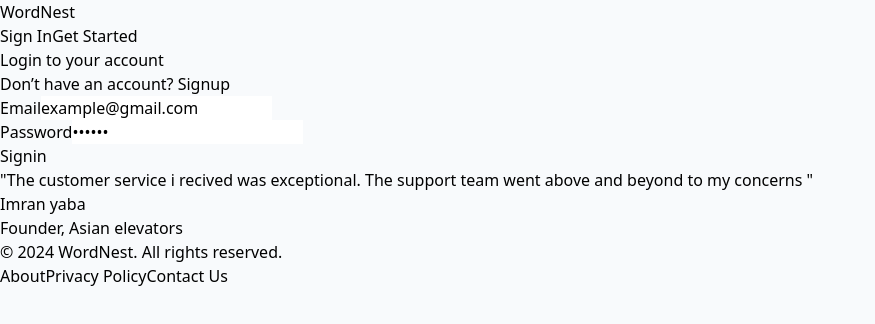
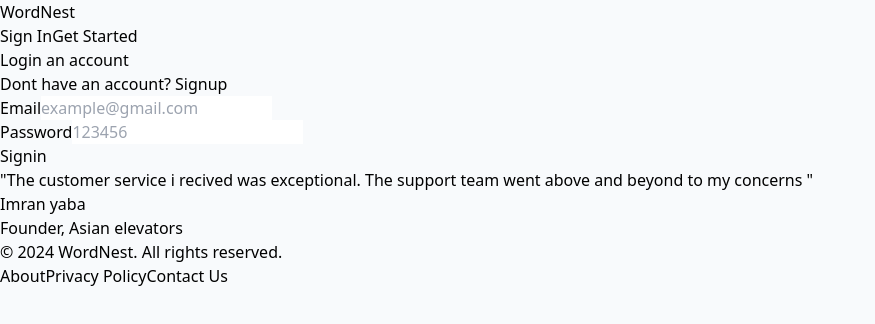
Before and after one commit to riazahmedshah/blogmedium, a React (Vite) app in the folder frontend/: page /signin in a window 1280 px wide. Shown: the top 324 px of the page, without its empty margins (0-875 px from the left). Built offline with nearby package versions, Linux system fonts and the light colour scheme.

Commit message:
add /user route and route protection

```diff
--- a/frontend/src/components/Appbar.tsx
+++ b/frontend/src/components/Appbar.tsx
@@ -1,25 +1,33 @@
 // import { Avatar } from "./BlogCard"
 
+import { useContext } from "react"
 import { Link } from "react-router-dom"
+import UserContext from "./UserContext"
+import { Avatar } from "./BlogCard";
 
 
 
 
 const Appbar = () => {
 
+  const {loggedInUser} = useContext(UserContext);
+
+  console.log(loggedInUser);
 
 
 
   return (
       <header className="max-w-screen-2xl xl:px-28 px-4 bg-slate-100 border-b top-0 left-0 right-0 ">
         <nav className="flex items-center justify-between container md:py-4 pt-4 pb-3">
-          <Link to={"/"}><div className="text-xl font-bold">WordNest</div></Link>
-          <div className="flex flex-row items-center gap-3">
+           <Link to={"/"}><div className="text-xl font-bold">WordNest</div></Link>
+
+
+          {!loggedInUser ? <div className="flex flex-row items-center gap-3">
             <Link to="/signin" className="text-gray-600 hover:text-gray-900">Sign In</Link>
             <Link to="/signup">
               <button className="bg-blue-500 hover:bg-blue-600 text-white px-4 py-2 rounded">Get Started</button>
             </Link>
-          </div>
+          </div> : <Avatar size={50} name={loggedInUser.name || "U"}/>}
         </nav>
       </header>
   )
--- a/frontend/src/components/BlogCard.tsx
+++ b/frontend/src/components/BlogCard.tsx
@@ -38,7 +38,7 @@
 
     return (
       <div
-        className={`relative inline-flex items-center justify-center ${sizeClass} overflow-hidden bg-gray-300 rounded-full dark:bg-gray-600`}
+        className={`relative inline-flex items-center justify-center ${sizeClass} overflow-hidden bg-slate-400 rounded-full dark:bg-gray-600`}
         style={{ width: `${size}px`, height: `${size}px` }} // Use inline style as a fallback for dynamic sizes
       >
         <span className="font-medium text-gray-600 dark:text-gray-300">{name[0]}</span>
--- a/frontend/src/components/FullBlog.tsx
+++ b/frontend/src/components/FullBlog.tsx
@@ -1,11 +1,10 @@
-import Appbar from "./Appbar"
+
 import { Avatar } from "./BlogCard"
 import { Blog } from "./hooks/useBlogs"
 
 export const FullBlog = ({blog} : {blog : Blog}) => {
     return(
         <div>
-                <Appbar/>
             <div className="flex justify-center">
                 <div className="grid grid-cols-12 px-10 w-full  max-w-screen-xl pt-12">
                     <div className="col-span-8">
--- a/frontend/src/components/InputFields.tsx
+++ b/frontend/src/components/InputFields.tsx
@@ -1,29 +1,19 @@
-import { ChangeEvent } from "react";
+import { ChangeEvent } from "react"
 
-interface InputFieldsProps {
+interface inputFields {
     label: string;
-    type?: string; // Optional type
+    type?: string; // Make this optional if you want to allow default type
     placeholder: string;
-    value: string; // Accepts the value
-    onChange: (e: ChangeEvent<HTMLInputElement>) => void; // Function to handle change
+    //value: string; // Add this line to accept the value
+    onChange: (e: ChangeEvent<HTMLInputElement>) => void;
+}
+const InputFields = ({label, placeholder, onChange, type}:inputFields) => {
+    return(
+    <div>
+        <label className="block mb-2 text-lg font-semibold text-gray-900 dark:text-white">{label}</label>
+        <input onChange={onChange} type={type || "text"} id="first_name" className="bg-gray-50 border border-gray-300 text-gray-900 mb-2 text-sm rounded-lg focus:ring-blue-500 focus:border-blue-500 block w-full p-2.5 dark:bg-gray-700 dark:border-gray-600 dark:placeholder-gray-400 dark:text-white dark:focus:ring-blue-500 dark:focus:border-blue-500" placeholder={placeholder} required />
+    </div>
+    )
 }
 
-const InputFields = ({ label, placeholder, onChange, type, value }: InputFieldsProps) => {
-    return (
-        <div>
-            <label className="block mb-2 text-lg font-semibold text-gray-900 dark:text-white">
-                {label}
-            </label>
-            <input
-                onChange={onChange}
-                type={type || "text"} // Default to "text" if no type provided
-                value={value} // Bind the value here
-                className="bg-gray-50 border border-gray-300 text-gray-900 mb-2 text-sm rounded-lg focus:ring-blue-500 focus:border-blue-500 block w-full p-2.5 dark:bg-gray-700 dark:border-gray-600 dark:placeholder-gray-400 dark:text-white dark:focus:ring-blue-500 dark:focus:border-blue-500"
-                placeholder={placeholder}
-                required
-            />
-        </div>
-    );
-};
-
-export default InputFields;
+export default InputFields
--- a/frontend/src/components/Signin.tsx
+++ b/frontend/src/components/Signin.tsx
@@ -1,75 +1,72 @@
 import {SigninInput} from "../../../common/src/index"
+//import { SigninInput } from "@riyazsh9311/medium-common"
 import axios from "axios";
-import { useState } from "react";
-import { Link, useNavigate } from "react-router-dom";
+import { useContext, useEffect, useState } from "react"
+import { Link, useNavigate } from "react-router-dom"
 import { BACKEND_URL } from "../config";
 import InputFields from "./InputFields";
+import UserContext from "./UserContext";
+// import UserContext from "./UserContext";
 
-const Signin = ({ type }: { type: "Signin" }) => {
+
+
+const Signin = ({type} : {type:"Signin"}) => {
+    // const { setLoggedInUser } = useContext(UserContext)
     const navigate = useNavigate();
     const [postInputs, setPostInputs] = useState<SigninInput>({
-        email: "example@gmail.com",
-        password: "123456"
+        email: "",
+        password:""
     });
 
-    const handleCreateUser = async () => {
-        try {
-            const response = await axios.post(`${BACKEND_URL}/api/v1/user/signin`, postInputs);
-            const jwt = response.data;
-            localStorage.setItem("token", jwt);
-            navigate("/blogs");
-        } catch (error) {
-            console.error("Error signing in:", error);
-            // Handle error (show notification, etc.)
+    const handleCreateUser = async() => {
+        const response = await axios.post(`${BACKEND_URL}/api/v1/user/signin`,postInputs)
+        const jwt = response.data.token;
+        // const user = response.data.user;
+        // setLoggedInUser(user);
+        localStorage.setItem("token", jwt)
+        //navigate("/blogs")
+    };
+
+    const { loggedInUser } = useContext(UserContext);
+
+    useEffect(() => {
+        if (loggedInUser) {
+            navigate("/blogs"); // Redirect to login if not logged in
         }
-    };
+    }, [loggedInUser, navigate]);
+
 
   return (
     <div className="h-screen flex justify-center flex-col">
         <div className="flex justify-center">
             <div>
+                <div>
                 <div className="px-10">
-                        <h1 className="font-extrabold text-3xl tracking-tight">Login to your account</h1>
-                        <p className="px-5 text-slate-400">
-                            Don’t have an account? <Link className="underline" to="/signup">Signup</Link>
-                        </p>
+                    <h1 className="font-extrabold text-3xl tracking-tight">Login an account</h1>
+                    <p className="px-5 text-slate-400">Dont have an account? <Link className="underline" to="/signup">Signup</Link></p>
                 </div>
             <div className="mt-6">
-                        <InputFields
-                            label="Email"
-                            placeholder="example@gmail.com"
-                            value={postInputs.email} // Bind the value here
-                            onChange={(e) => {
-                                setPostInputs(prev => ({
-                                    ...prev,
+
+                <InputFields label="Email" placeholder="example@gmail.com" onChange={(e) => {
+                    setPostInputs({
+                        ...postInputs,
                         email: e.target.value
-                                }));
-                            }}
-                        />
-                        <InputFields
-                            label="Password"
-                            type="password"
-                            placeholder="123456"
-                            value={postInputs.password} // Bind the value here
-                            onChange={(e) => {
-                                setPostInputs(prev => ({
-                                    ...prev,
+                    })
+                }}/>
+                <InputFields label="Password" type="password" placeholder="123456" onChange={(e) => {
+                    setPostInputs({
+                        ...postInputs,
                         password: e.target.value
-                                }));
-                            }}
-                        />
-                        <button
-                            onClick={handleCreateUser}
-                            type="button"
-                            className="mt-4 w-full text-white bg-gray-800 hover:bg-gray-900 focus:outline-none focus:ring-4 focus:ring-gray-300 font-medium rounded-lg text-sm px-5 py-2.5 me-2 mb-2 dark:bg-gray-800 dark:hover:bg-gray-700 dark:focus:ring-gray-700 dark:border-gray-700"
-                        >
-                            {type}
-                        </button>
+                    })
+                }}/>
+                <button onClick={handleCreateUser} type="button" className="mt-4 w-full text-white bg-gray-800 hover:bg-gray-900 focus:outline-none focus:ring-4 focus:ring-gray-300 font-medium rounded-lg text-sm px-5 py-2.5 me-2 mb-2 dark:bg-gray-800 dark:hover:bg-gray-700 dark:focus:ring-gray-700 dark:border-gray-700">{type}</button>
             </div>
             </div>
             </div>
         </div>
-    );
-};
 
-export default Signin;
+    </div>
+  )
+}
+
+export default Signin
--- a/frontend/src/pages/Blogs.tsx
+++ b/frontend/src/pages/Blogs.tsx
@@ -18,7 +18,7 @@
         <div className="max-w-6xl mx-auto px-4">
           <h2 className="text-3xl font-bold text-center mb-8">Recent Blogs</h2>
 
-          <div className="grid grid-cols-1 sm:grid-cols-2 lg:grid-cols-3 gap-8">
+          <div className="grid grid-cols-1 sm:grid-cols-2 lg:grid-cols-1 gap-8">
             {/* Check if blogs are available */}
             {blogs && blogs.length > 0 ? (
               blogs.map((blog) => (
```
Also changed, not shown: frontend/src/components/Signup.tsx (+17 -3 lines), frontend/src/components/UserContext.tsx (+42 -14 lines), frontend/src/main.tsx (+6 -3 lines), frontend/src/pages/Home.tsx (+17 -3 lines), frontend/public/hero.webp (renamed from frontend/public/DALL·E 2024-10-28 20.56.09 - A visually appealing and modern blogging website homepage design. The image features a clean layout with a prominent header, showcasing the title 'Ins.webp), 1 other file (tests, documents, lock files or other folders). Lines whose indentation alone changed are shown as unchanged.
